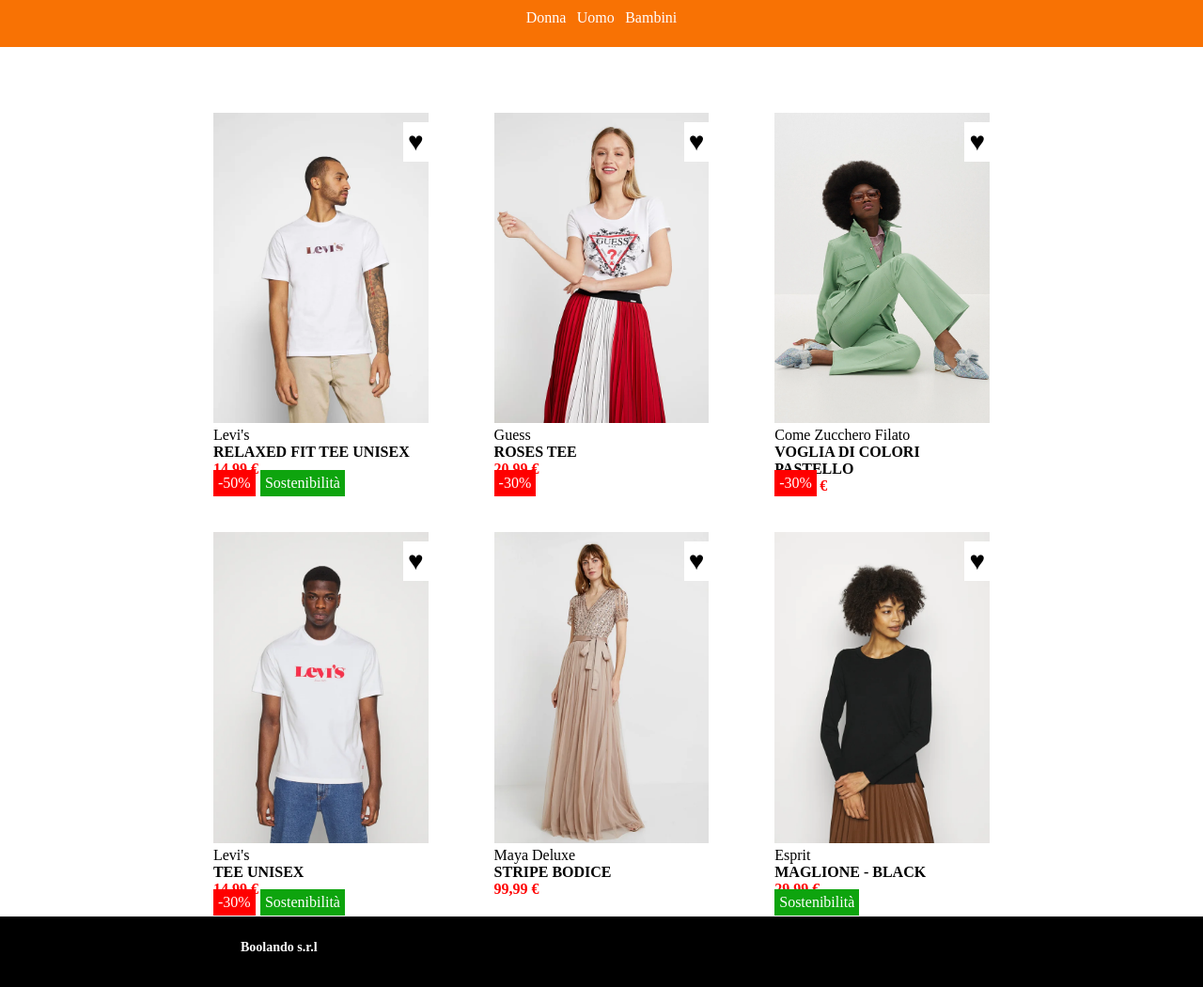
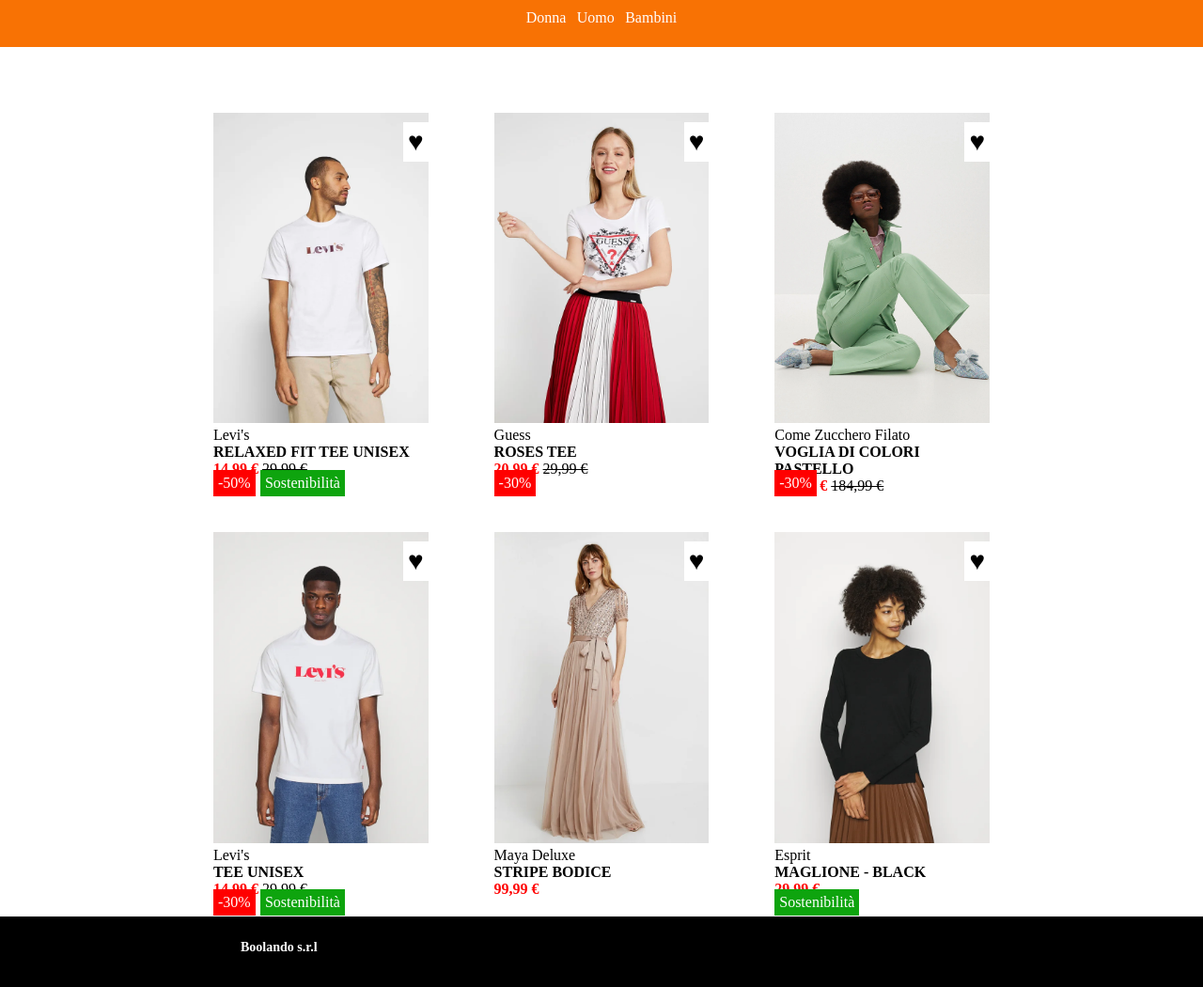
Before and after one commit to Giuseppe-Rizza/html-css-boolando, a plain HTML site: page index.html in a window 1280 px wide. Shown: the whole page at 94% size. Drawn offline with Linux system fonts and the light colour scheme.

Commit message:
[feat] Insert deleted text

```diff
--- a/css/style.css
+++ b/css/style.css
@@ -62,6 +62,10 @@ main {
 .red-text {
 color: red;}
 
+.black-text {
+color: black;
+}
+
 .discount-label {
     padding: 5px;
     background-color: red;
@@ -118,6 +122,10 @@ color: red;}
     z-index: 300;
 }
 
+.img-hover img {
+    max-width: 100%;
+}
+
 .clothes:hover .img-hover {
     display: block;
 }
--- a/index.html
+++ b/index.html
@@ -43,7 +43,7 @@
                 </div>
                 <p>Levi's</p>
                 <p><strong>RELAXED FIT TEE UNISEX</strong></p>
-                <p class="red-text"><strong>14,99 €</strong></p>
+                <p class="red-text"><strong>14,99 €</strong> <del class="black-text">29,99 €</del></p>
             </div>
             <div class="clothes">
                 <img src="./img/2.webp" alt="woman-clothing">
@@ -58,7 +58,7 @@
                 </div>
                 <p>Guess</p>
                 <p><strong>ROSES TEE</strong></p>
-                <p class="red-text"><strong>20,99 €</strong></p>
+                <p class="red-text"><strong>20,99 €</strong> <del class="black-text">29,99 €</del></p>
             </div>
             <div class="clothes">
                 <img src="./img/3.webp" alt="woman-clothing">
@@ -73,7 +73,7 @@
                 </div>
                 <p>Come Zucchero Filato</p>
                 <p><strong>VOGLIA DI COLORI PASTELLO</strong></p>
-                <p class="red-text"><strong>129,99 €</strong></p>
+                <p class="red-text"><strong>129,99 €</strong> <del class="black-text">184,99 €</del></p>
             </div>
         </section>
         <section class="products-container">
@@ -93,7 +93,7 @@
                 </div>
                 <p>Levi's</p>
                 <p><strong>TEE UNISEX</strong></p>
-                <p class="red-text"><strong>14,99 €</strong></p>
+                <p class="red-text"><strong>14,99 €</strong> <del class="black-text">29,99 €</del></p>
             </div>
             <div class="clothes">
                 <img src="./img/5.webp" alt="woman-clothing">
```
